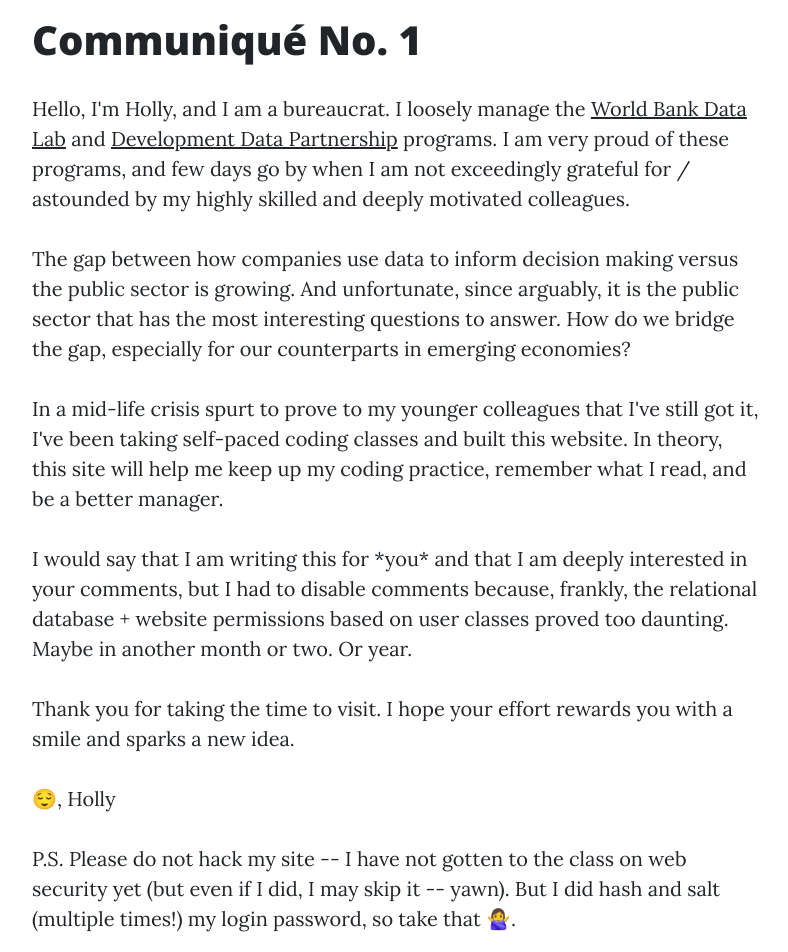
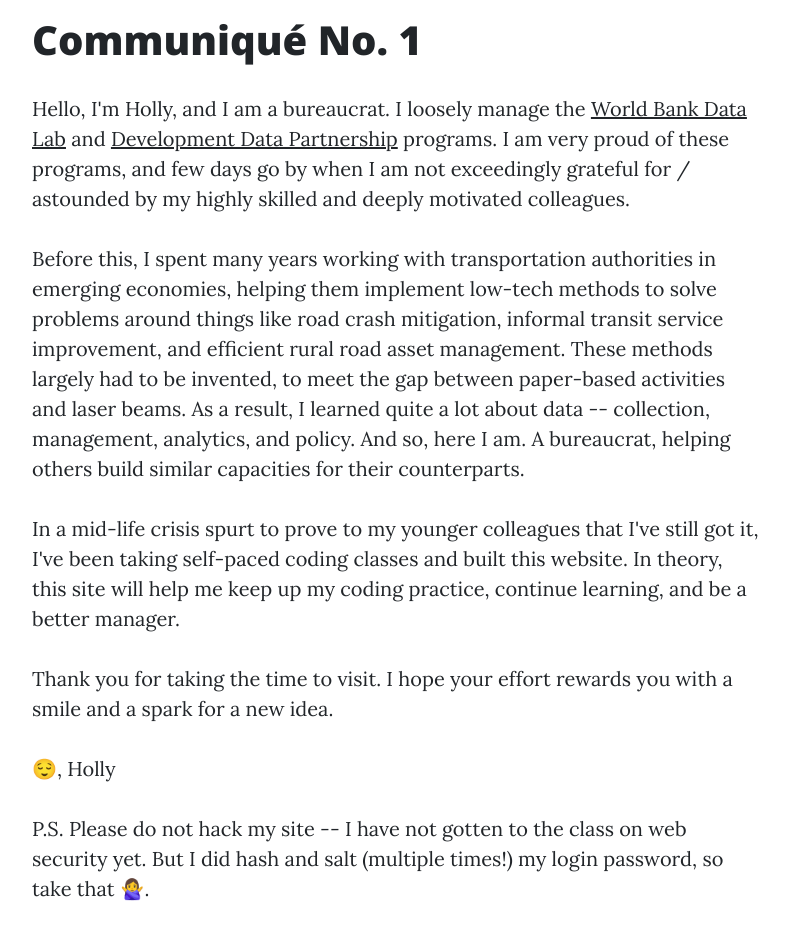
Before and after one commit to Holly-Transport/communique, a Flask app: page /about in a window 1280 px wide. Shown: the part 566-1518 px from the top of the page, without its empty margins (243-1031 px from the left). Run offline with Flask 2, Linux system fonts and the light colour scheme; some libraries are stand-ins or nearby versions.

Commit message:
Revised about.html

```diff
--- a/templates/about.html
+++ b/templates/about.html
@@ -30,18 +30,18 @@
 
 <p>Hello, I&#39;m Holly, and I&nbsp;am a bureaucrat. I&nbsp;loosely manage the <a href="http://wbdatalab.org/">World Bank Data Lab</a> and <a href="https://datapartnership.org/">Development Data Partnership</a> programs. I am very proud of these programs,&nbsp;and few days go by when I am not exceedingly grateful for / astounded by my highly skilled and deeply motivated colleagues.&nbsp;</p>
 
-<p>The gap between how companies use data to inform decision making versus the public sector is growing. And unfortunate, since arguably, it is the public sector that has the most interesting questions to answer. How do we bridge the gap, especially for our counterparts in emerging economies? &nbsp;</p>
+<p>Before this, I spent many years working with transportation authorities in emerging economies, helping them implement low-tech methods to solve problems around things like road crash mitigation, informal transit service improvement, and efficient rural road asset management.
+These methods largely had to be invented, to meet the gap between paper-based activities and laser beams. As a result, I learned quite a lot about data -- collection, management, analytics, and policy.
+And so, here I am. A bureaucrat, helping others build similar capacities for their counterparts.
 
-<p>In a mid-life crisis spurt to prove to my younger colleagues that I&#39;ve still got it, I&#39;ve been taking self-paced coding classes and built this website. In theory, this site will&nbsp;help me keep up my coding practice, remember what I read, and be a better manager. </p>
+<p>In a mid-life crisis spurt to prove to my younger colleagues that I&#39;ve still got it, I&#39;ve been taking self-paced coding classes and built this website. In theory, this site will&nbsp;help me keep up my coding practice, continue learning, and be a better manager. </p>
 
-<p>I would say that I am writing this for *you* and that I am deeply interested in your comments, but I had to disable comments because, frankly, the relational database + website permissions based on user classes proved too daunting. Maybe in another month or two. Or year.&nbsp;</p>
-
-<p>Thank you for taking the time to visit. I hope your effort rewards you with a smile and sparks a new idea. </p>
+<p>Thank you for taking the time to visit. I hope your effort rewards you with a smile and a spark for a new idea. </p>
 
 <p>😌,
   Holly</p>
 
-        <p>P.S. Please do not hack my site -- I have not gotten to the class&nbsp;on web security yet (but even if I did, I may skip it -- yawn). But I did hash and salt (multiple times!) my login password, so take that 🙅&zwj;♀️.&nbsp;</p>
+        <p>P.S. Please do not hack my site -- I have not gotten to the class&nbsp;on web security yet. But I did hash and salt (multiple times!) my login password, so take that 🙅&zwj;♀️.&nbsp;</p>
 
 <p>&nbsp;</p>
 
```
